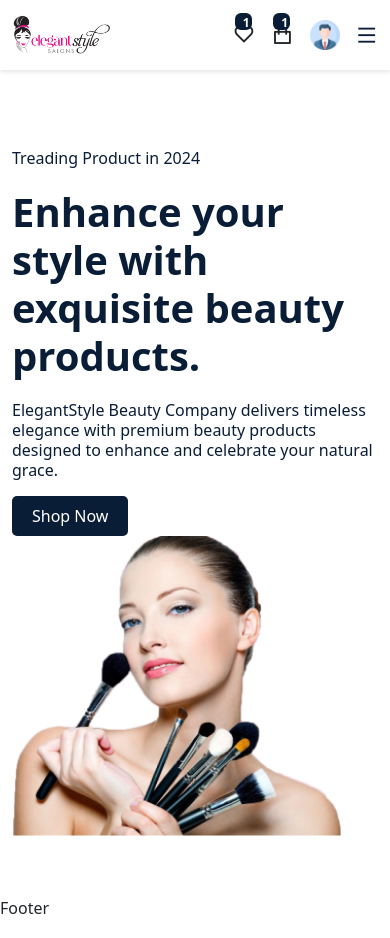
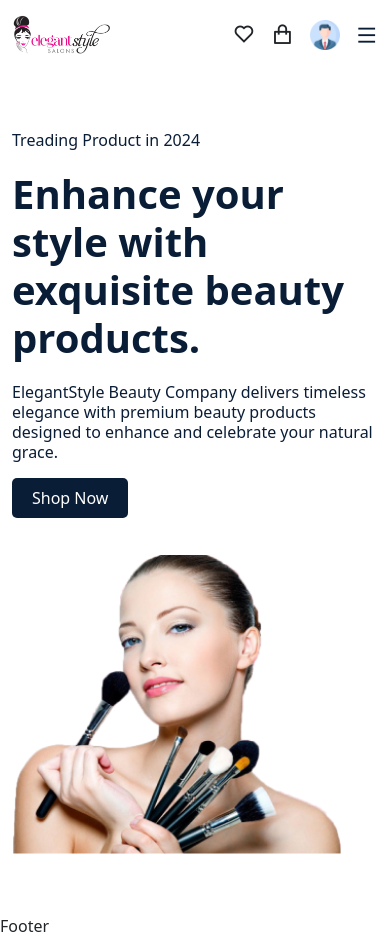
Before and after one commit to adenike005/GlamgamsBeauty, a React (Vite) app: page /home in a window 390 px wide. Built offline with nearby package versions, Linux system fonts and the light colour scheme.

Commit message:
commited

```diff
--- a/src/Component/Header.jsx
+++ b/src/Component/Header.jsx
@@ -22,6 +22,23 @@ const nav_link = [
 ];
 
 const Header = () => {
+
+  const headerRef = useRef(null);
+  const stickyHeaderRunc = () =>{
+    window.addEventListener('scroll', () =>{
+      if(document.body.scrollTop > 80 || document.documentElement.scrollTop > 80){
+        headerRef.current.classList.add('sticky_header')
+      }else{
+        headerRef.current.classList.remove('sticky_header')
+      }
+    })
+  }
+
+  useEffect(() =>{
+   stickyHeaderRunc()
+   return () => window.removeEventListener('scroll', stickyHeaderRunc)
+  })
+
   const [menuOpen, setMenuOpen] = useState(false);
   const menuRef = useRef(null);
 
@@ -46,7 +63,7 @@ const Header = () => {
   };
 
   return (
-    <div className="header">
+    <div className="header" ref={headerRef}>
       <Container>
         <Row>
           <div className="nav_Wrapper">
@@ -72,11 +89,11 @@ const Header = () => {
             <div className="nav_icons">
               <span className="fav_icon">
                 <i className='ri-heart-line'></i>
-                <div className="badge">1</div>
+                {/* <div className="badge">1</div> */}
               </span>
               <span className="cart_icon">
                 <i className='ri-shopping-bag-line'></i>
-                <div className="badge">1</div>
+                {/* <div className="badge">1</div> */}
               </span>
               <span>
                 <motion.img whileTap={{ scale: 3.2 }} src={user} alt="user" />
--- a/src/Styles/Header.css
+++ b/src/Styles/Header.css
@@ -4,7 +4,7 @@
     display: flex;
     align-items: center;
     background-color: white;
-    box-shadow: 0 2px 4px rgba(0, 0, 0, 0.1);
+
 
 }
 
@@ -103,15 +103,17 @@
 
 }
 
-.fixed-background {
-    position: fixed;
+.sticky_header{
     width: 100%;
-    height: 100%;
-    background: rgba(0, 0, 0, 0.5); /* Adjust the color and opacity as needed */
+    height: 70px;
+    line-height: 70px;
+    position: sticky;
     top: 0;
     left: 0;
-    z-index: 1000; /* Ensure it appears above other elements */
-  }
+    z-index: 999;
+    box-shadow: 0 2px 4px rgba(0, 0, 0, 0.1);
+    background-color: #fff;
+}
 
 /* Responsive Design for Mobile */
 @media (max-width: 768px) {
@@ -146,6 +148,11 @@
     align-items: center;
 }
 
+.nav_item{
+    font-size: 3rem;
+    font-weight: 400;
+}
+
 .active_menu{
     display: block;
 }
--- a/src/Styles/Home.css
+++ b/src/Styles/Home.css
@@ -41,3 +41,15 @@
 .hero-_Content{
     margin-top: 5%;
 }
+
+
+@media (max-width: 768px) {
+    .hero-_Content{
+        margin-top: 0%;
+    }
+    .hero_img{
+        width: 90%;
+        height: 100%;
+        margin-top: 5%;
+    }
+}
```
